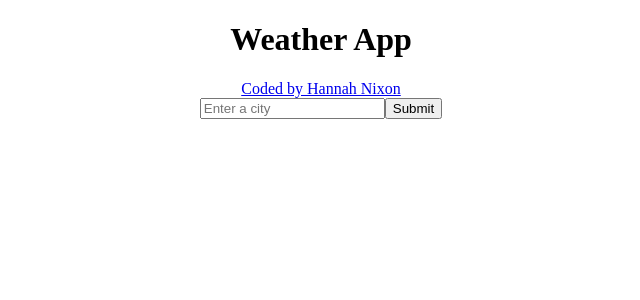
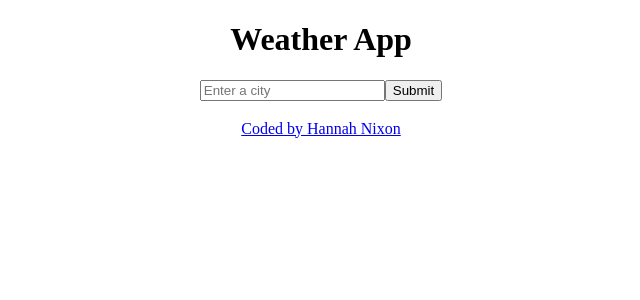
Before and after one commit to hannahmnixon/weather-react, a React (Create React App) app: page / in a window 1280 px wide. Shown: the top 300 px of the page, without its empty margins (319-959 px from the left). Built offline with nearby package versions, Linux system fonts and the light colour scheme.

Commit message:
moved link

```diff
--- a/src/Weather.js
+++ b/src/Weather.js
@@ -35,10 +35,6 @@ export default function App(props) {
   return (
     <div className="App">
       <h1>Weather App</h1>
-      <a href="https://github.com/hannahmnixon/weather-react.git" alt="">
-        Coded by Hannah Nixon
-      </a>
-      <br />
       <form onSubmit={handleSubmit}>
         <input type="text" placeholder="Enter a city" onChange={updateChange} />
         <input type="submit" />
@@ -48,6 +44,10 @@ export default function App(props) {
       <h3>{humidity}</h3>
       <h3>{wind}</h3>
       <img src={icon} alt="" />
+
+      <a href="https://github.com/hannahmnixon/weather-react.git" alt="">
+        Coded by Hannah Nixon
+      </a>
     </div>
   );
 }
```
